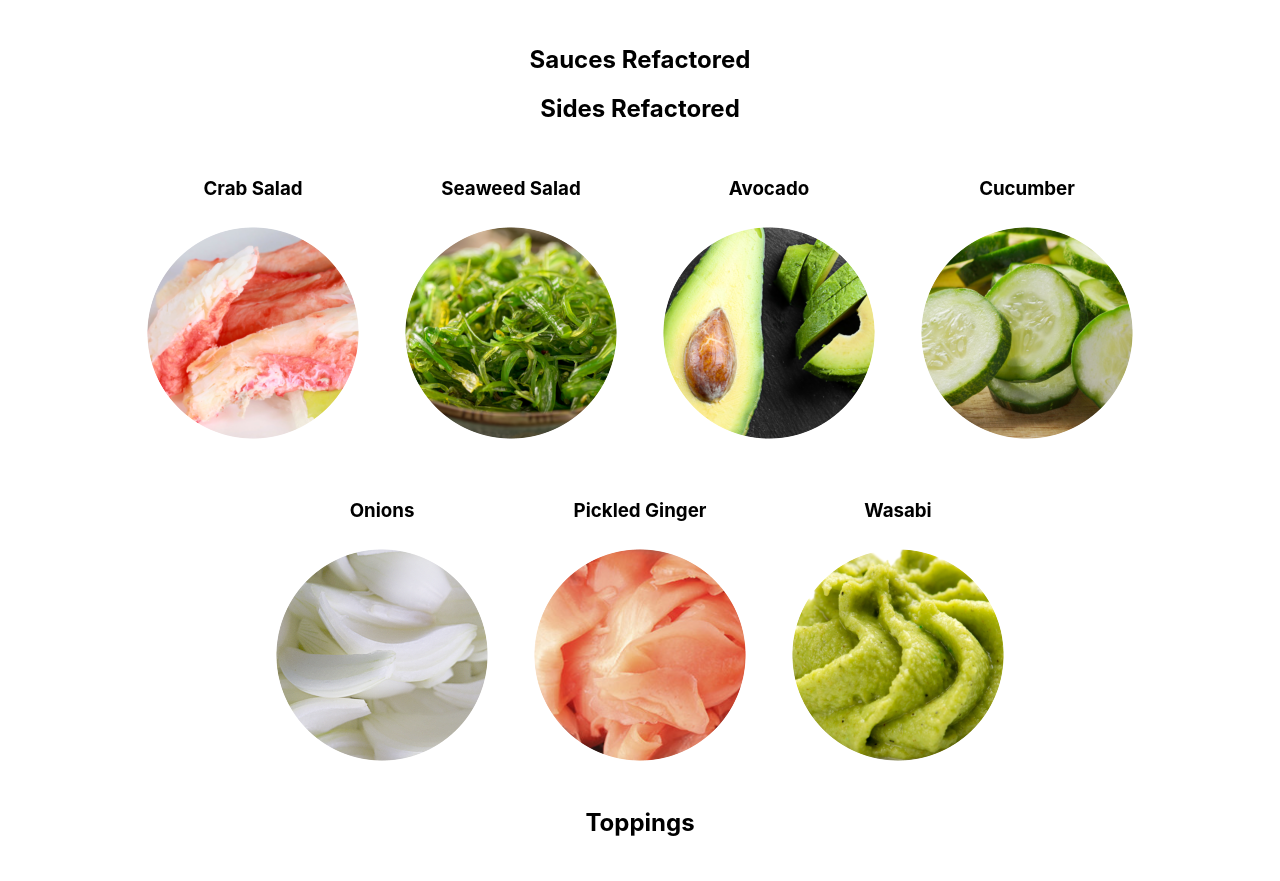
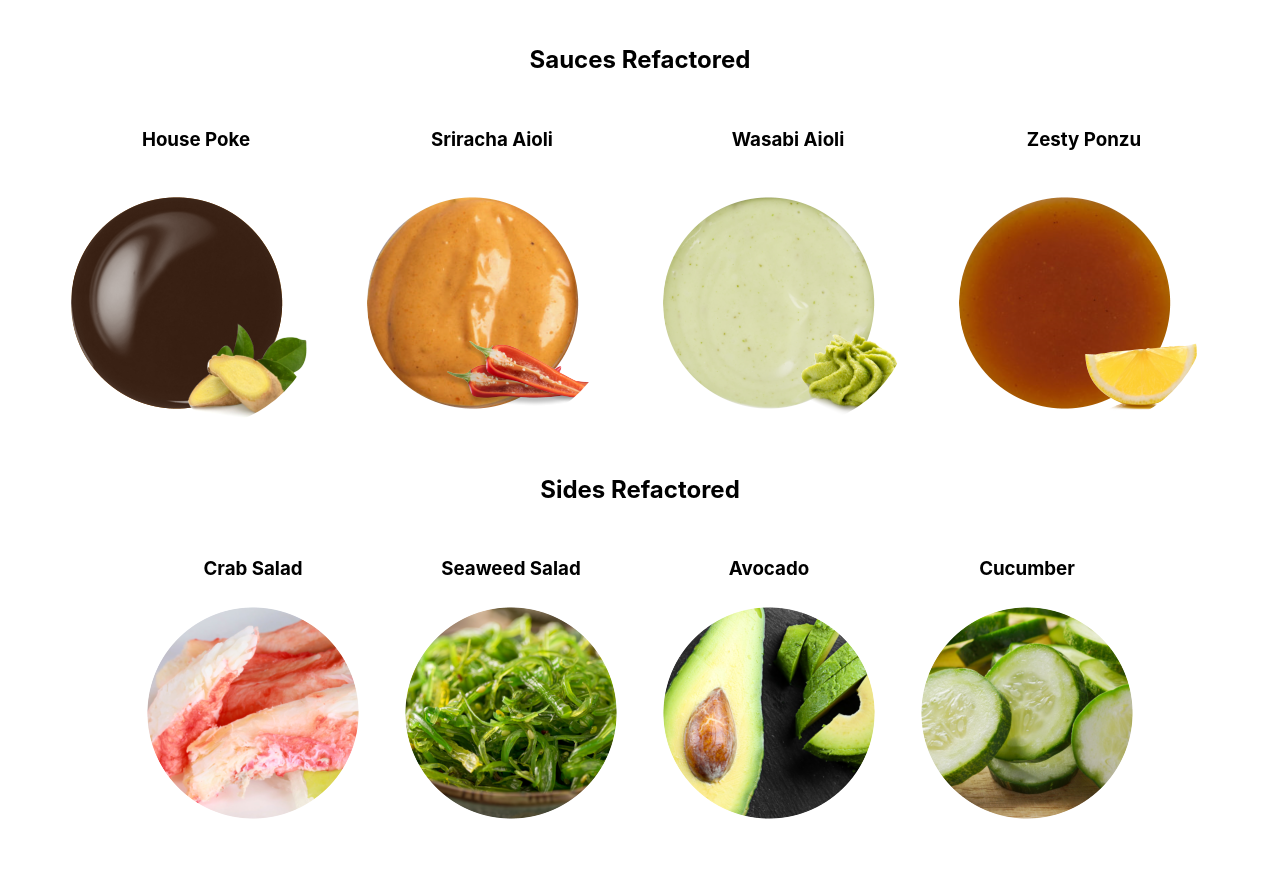
Before and after one commit to billyxuding/PokeSquare, a React (Create React App) app in the folder client/: page /order in a window 1280 px wide. Shown: the part 1251-2132 px from the top of the page. Built offline with nearby package versions, Linux system fonts and the light colour scheme.

Commit message:
created one universal check handler function that takes category as parameter

```diff
--- a/client/src/Components/Category.js
+++ b/client/src/Components/Category.js
@@ -1,12 +1,12 @@
 import React from 'react';
 
 const Category = props => {
-	const { sides, checkHandler } = props;
+	const { ingredients, checkHandler } = props;
 
     return (
         <div className="ingredients">
 			{
-				sides.map((item, i) =>
+				ingredients.map((item, i) =>
 					<div key={i}>
 						<input type="checkbox" name={ item.name } className="checkbox" id={ item.id } checked={ item.checked } onChange={ checkHandler } />
 						<label className="label" htmlFor={ item.id }>
--- a/client/src/Views/Menu.js
+++ b/client/src/Views/Menu.js
@@ -6,6 +6,10 @@ import Sauces from '../Components/Sauces';
 import Sides from '../Components/Sides';
 import Category from '../Components/Category';
 import Toppings from '../Components/Toppings';
+import housePoke from '../Images/sauces/house-poke.png';
+import srirachaAioli from '../Images/sauces/sriracha-aioli.png';
+import wasabiAioli from '../Images/sauces/wasabi-aioli.png';
+import zestyPonzu from '../Images/sauces/zesty-ponzu.png';
 import crabSalad from '../Images/sides/crab-salad.png';
 import seaweedSalad from '../Images/sides/seaweed-salad.png';
 import avocado from '../Images/sides/avocado.png';
@@ -18,18 +22,18 @@ import logo from '../Images/logo.png';
 const Menu = props => {
     const { order, setOrder } = props;
 
-	const sidesHandler = e => {
-        let newArray;
+	const checkHandler = (e, type) => {
+		let newSauces;
         if (e.target.checked) {
-            newArray = [...order.sides, e.target.name];
+            newSauces = [...order[type], e.target.name];
         } else {
-            newArray = order.sides.filter((item) => item !== e.target.name);
+            newSauces = order[type].filter((item) => item !== e.target.name);
         }
         setOrder({
             ...order,
-            sides: newArray
+            [type]: newSauces
         });
-    }
+	}
 
     return (
         <div>
@@ -46,9 +50,38 @@ const Menu = props => {
 			<Proteins order={ order } setOrder={ setOrder } />
 			<h2>Sauces Refactored</h2>
 			{/* <Sauces order={ order } setOrder={ setOrder } /> */}
+			<Category
+				ingredients={[
+					{
+						name: "House Poke",
+						id: "house-poke",
+						checked: order.sauces.includes("House Poke"),
+						src: housePoke
+					},
+					{
+						name: "Sriracha Aioli",
+						id: "sriracha",
+						checked: order.sauces.includes("Sriracha Aioli"),
+						src: srirachaAioli
+					},
+					{
+						name: "Wasabi Aioli",
+						id: "wasabi-aioli",
+						checked: order.sauces.includes("Wasabi Aioli"),
+						src: wasabiAioli
+					},
+					{
+						name: "Zesty Ponzu",
+						id: "zesty-ponzu",
+						checked: order.sauces.includes("Zesty Ponzu"),
+						src: zestyPonzu
+					}
+				]}
+				checkHandler={ e => checkHandler(e, "sauces") }
+			/>
 			<h2>Sides Refactored</h2>
 			<Category
-				sides={[
+				ingredients={[
 					{
 						name: "Crab Salad",
 						id: "crab-salad",
@@ -92,7 +125,7 @@ const Menu = props => {
 						src: wasabi
 					}
 				]}
-				checkHandler={ sidesHandler }
+				checkHandler={ e => checkHandler(e, "sides") }
 			/>
 			<h2>Toppings</h2>
 			<Toppings order={ order } setOrder={ setOrder } />
```
